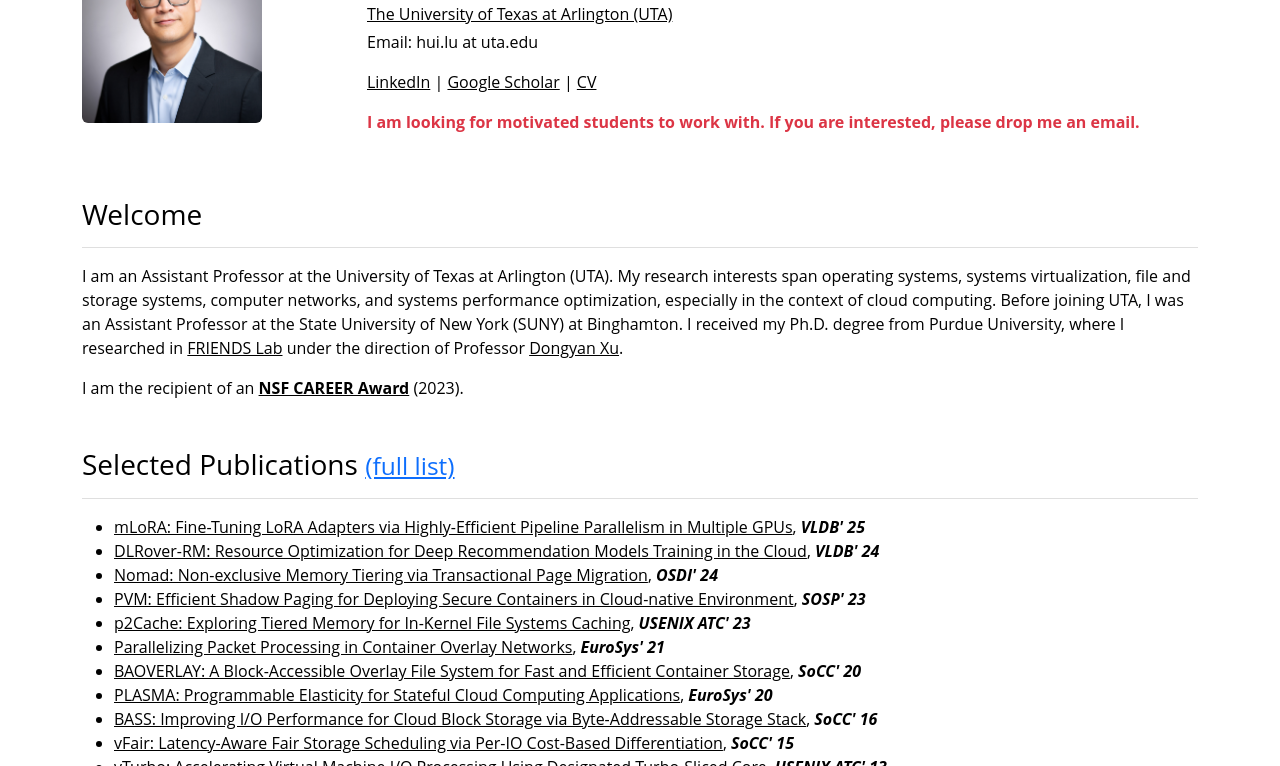
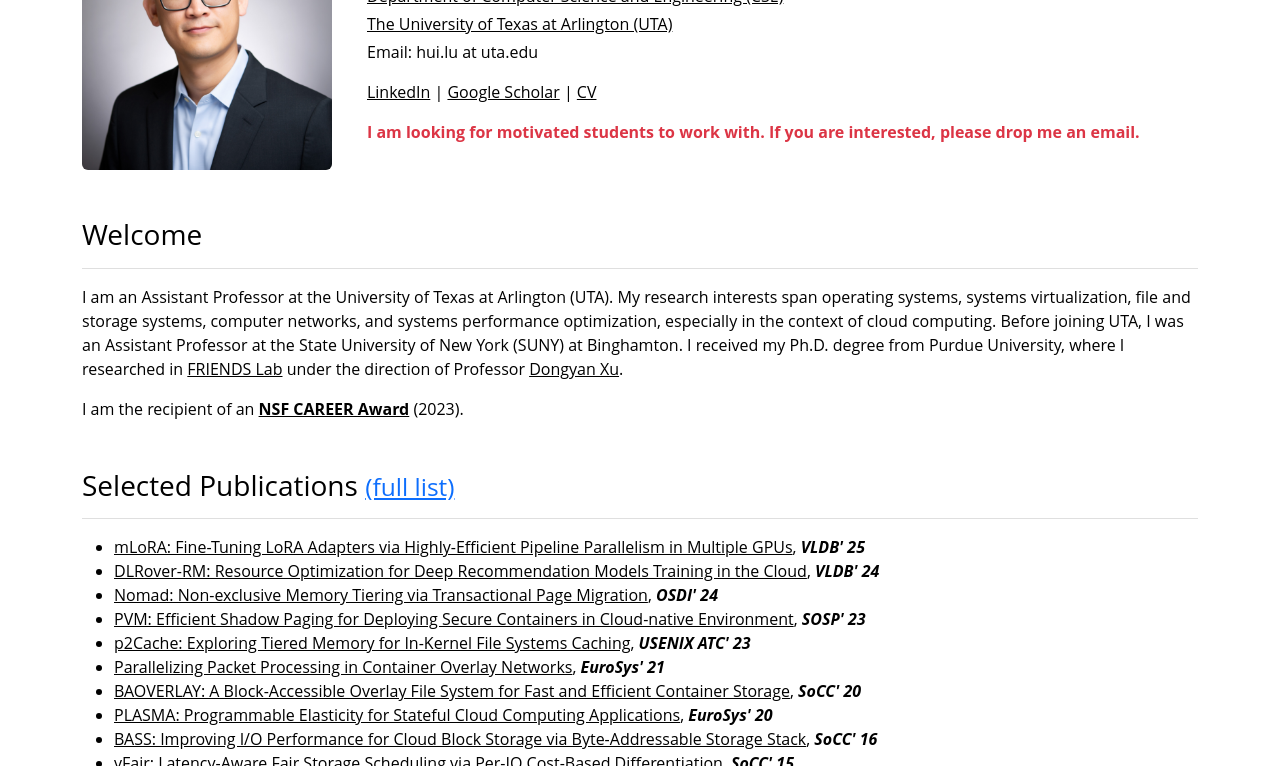
Before and after one commit to huilucs/huilucs.github.io, a plain HTML site: page index.html in a window 1280 px wide. Shown: the part 200-966 px from the top of the page. Drawn offline with nearby package versions, Linux system fonts and the light colour scheme.

Commit message:
Update index.html

```diff
--- a/index.html
+++ b/index.html
@@ -28,7 +28,7 @@
 <div class="container my-5">
   <div class="row g-4 align-items-center">
     <div class="col-md-3">
-      <img src="huilu.jpg" alt="Hui Lu" class="img-fluid rounded" style="max-width: 180px;">
+      <img src="huilu.jpg" alt="Hui Lu" class="img-fluid rounded" style="max-width: 250px;">
     </div>
     <div class="col-md-9">
       <h3>Hui Lu</h3>
```
